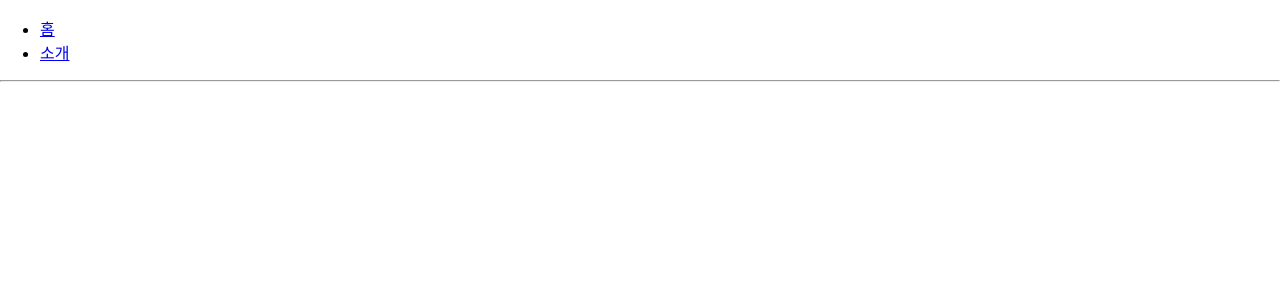
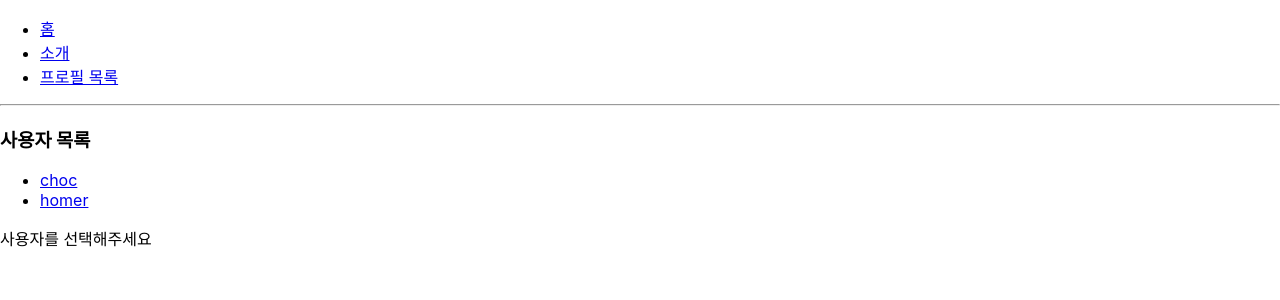
Before and after one commit to xoasml/react-router-tutorial, a React (Create React App) app: page /profiles in a window 1280 px wide. Before the commit this address had no page. Shown: the top 300 px of the page. Built offline with nearby package versions, Linux system fonts and the light colour scheme.

Commit message:
add : 서브 라우트

```diff
--- a/src/App.js
+++ b/src/App.js
@@ -2,7 +2,7 @@ import React from "react";
 import {Route, Routes, Link} from 'react-router-dom';
 import Home from "./Home";
 import About from "./About";
-import Profile from "./Profile";
+import Profiles from "./Profiles";
 
 function App() {
     return (
@@ -14,12 +14,15 @@ function App() {
                 <li>
                     <Link to="/about">소개</Link>
                 </li>
+                <li>
+                    <Link to="/profiles">프로필 목록</Link>
+                </li>
             </ul>
             <hr/>
             <Routes>
                 <Route path="/" element={<Home/>}/>
                 <Route path="/about" element={<About/>}/>
-                <Route path="/profiles/:username" element={<Profile/>}/>
+                <Route path="/profiles/*" element={<Profiles/>}/>
             </Routes>
         </div>
     );
--- /dev/null
+++ b/src/Profiles.js
@@ -0,0 +1,21 @@
+import React from 'react';
+import Profile from "./Profile";
+import {Link, Route, Routes} from "react-router-dom";
+
+function Profiles() {
+    return (
+        <div>
+            <h3>사용자 목록</h3>
+            <ul>
+                <li><Link to="/profiles/choc">choc</Link></li>
+                <li><Link to="/profiles/homer">homer</Link></li>
+            </ul>
+            <Routes>
+                <Route path="" element={<div>사용자를 선택해주세요</div>}/>
+                <Route path=":username" element={<Profile />} />
+            </Routes>
+        </div>
+    );
+}
+
+export default Profiles;
```
